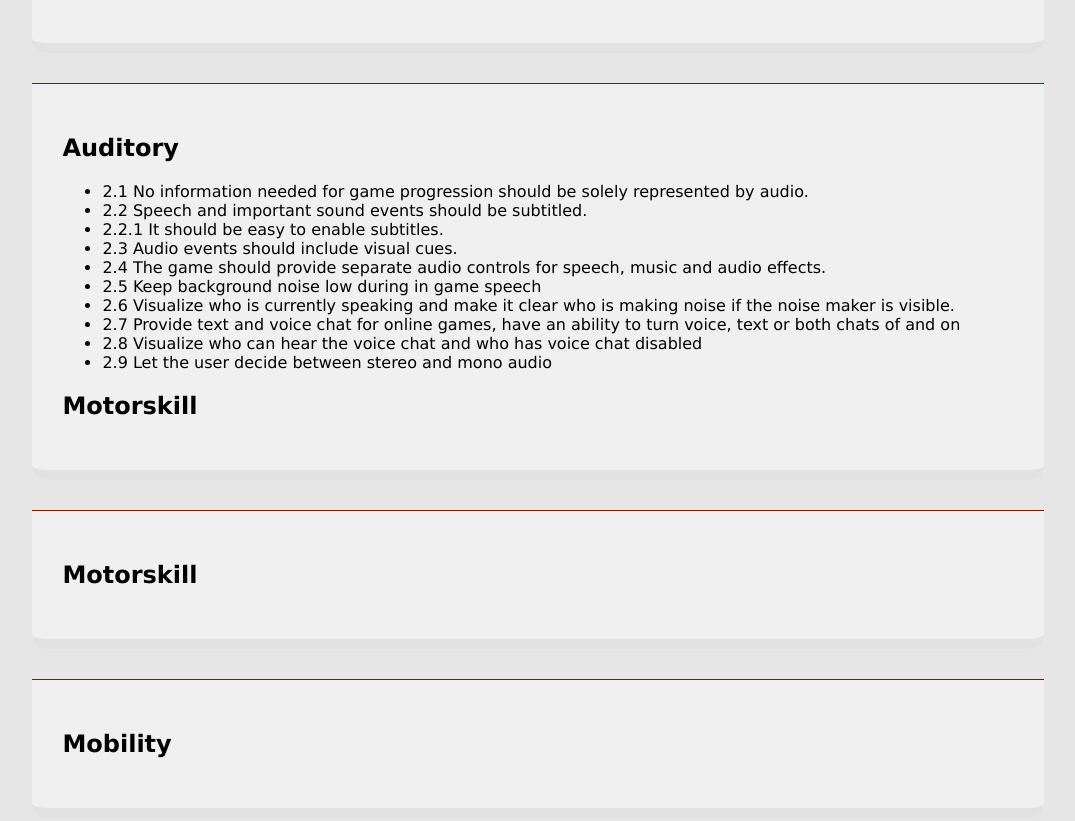
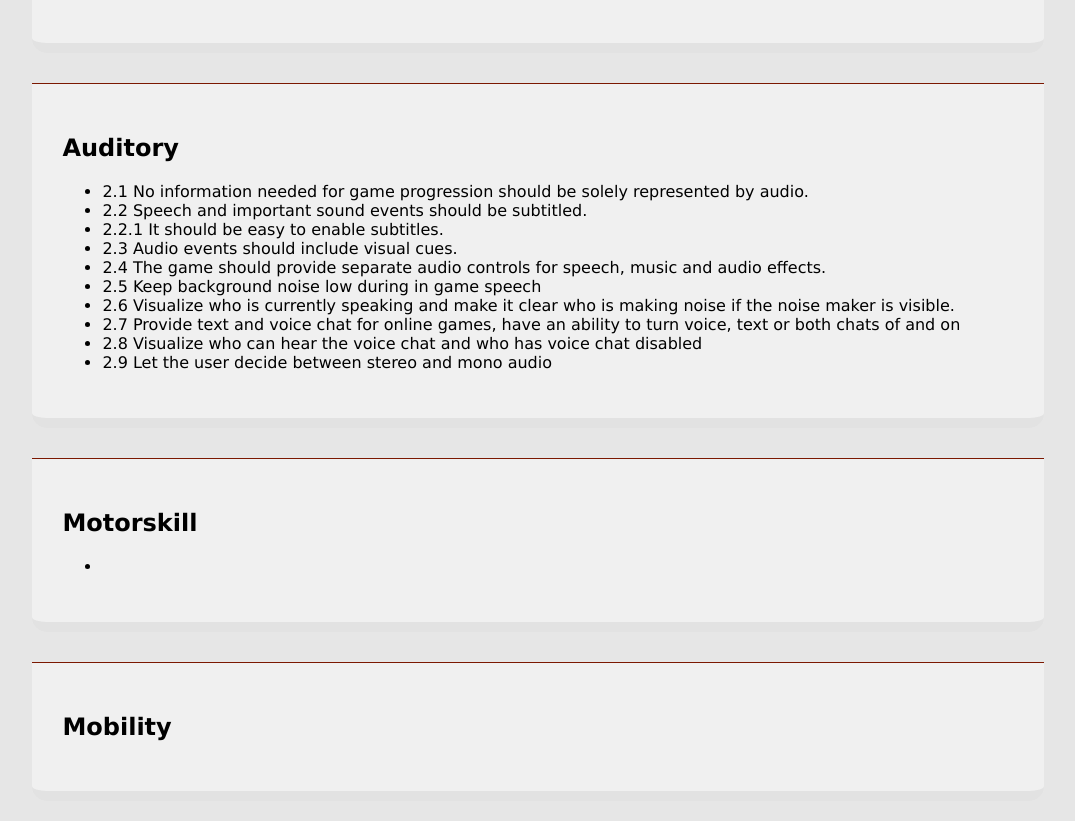
Before and after one commit to AndreasJacobsen/krisefort, a plain HTML site: page index.html in a window 1280 px wide. Shown: the part 2234-3055 px from the top of the page, without its empty margins (102-1177 px from the left). Drawn offline with Linux system fonts and the light colour scheme.

Commit message:
Bare merge med kristian

```diff
--- a/index.html
+++ b/index.html
@@ -87,10 +87,12 @@
         <li>2.9 Let the user decide between stereo and mono audio</li>
     </ul>
 
-   <h2>Motorskill</h2>
 </div>
 <div class="box-area">
     <h2>Motorskill</h2>
+    <ul>
+        <li></li>
+    </ul>
     </div>
     <div class="box-area">
     <h2>Mobility</h2>
```
